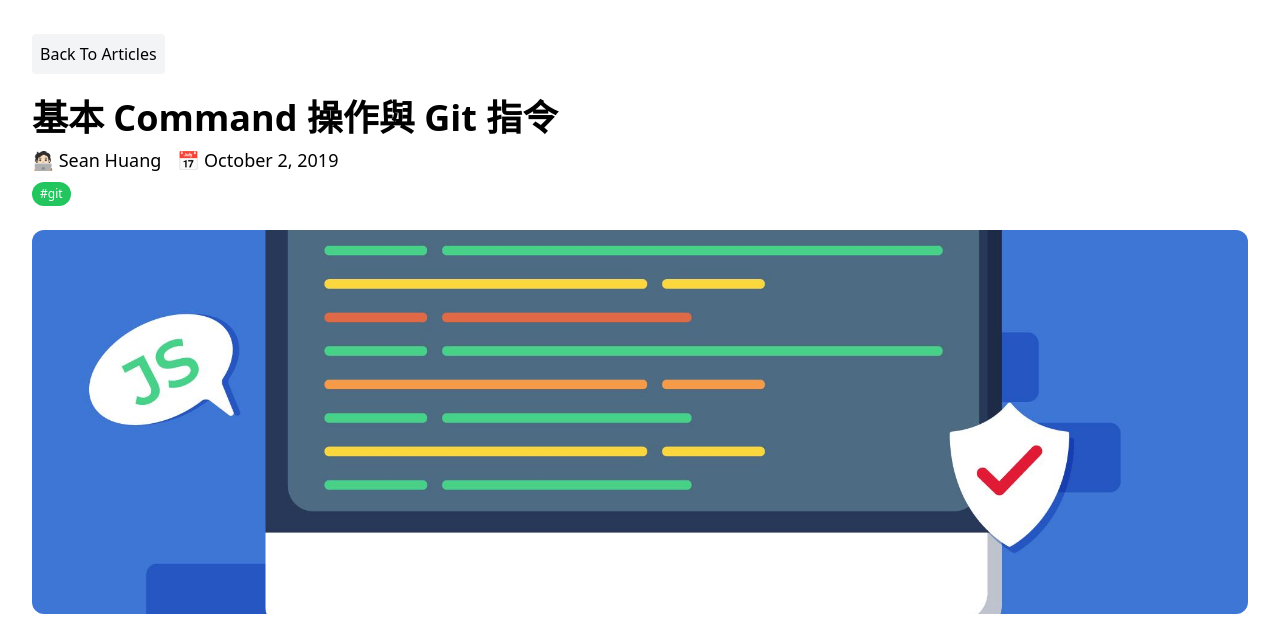
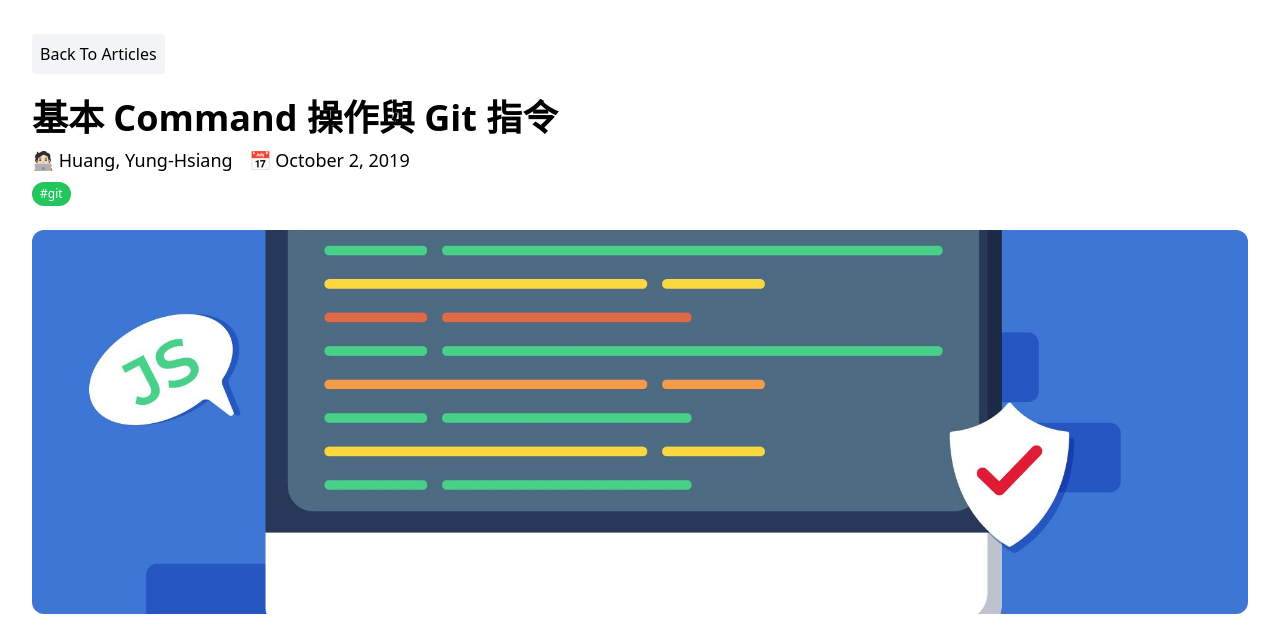
Before and after one commit to castle2668/astro-blog, an Astro site: page /articles/2019-10-02-git-basic-command in a window 1280 px wide. Shown: the part 93-728 px from the top of the page. Built offline with nearby package versions, Linux system fonts and the light colour scheme; Astro itself is replaced by a stand-in of ours.

Commit message:
Update the author of posts written during college

```diff
--- a/src/content/blog/2019-10-02-git-basic-command.md
+++ b/src/content/blog/2019-10-02-git-basic-command.md
@@ -3,7 +3,7 @@ title: "基本 Command 操作與 Git 指令"
 excerpt: "從大二開始接觸前端到現在也快兩年了，途中有煩人的考試，還有充滿雲組員的專題 👻 不過還是陸續學習了 HTML、CSS、jQuery、RWD、JavaScript、Bootstrap，而現在終於要回頭補上 Git 了！雖然目前用 Github Desktop 也可以完成大部分需要的動作，不過 Git 也是遲早要學會的東西，剛好最近的進度告一段落，就順便學個 Git 當作休閒放鬆一下吧。"
 tags: ["git"]
 date: 2019-10-02
-author: "Sean Huang"
+author: "Huang, Yung-Hsiang"
 image: "development.jpg"
 slug: 2019-10-02-git-basic-command
 ---
--- a/src/content/blog/2019-10-05-git-branch.md
+++ b/src/content/blog/2019-10-05-git-branch.md
@@ -3,7 +3,7 @@ title: "Git 分支、標籤、暫存檔案"
 excerpt: "在公司或團隊中，與其他人一起分工工作時，分支 (branch) 是相當重要的觀念喔。"
 tags: ["git"]
 date: 2019-10-05
-author: "Sean Huang"
+author: "Huang, Yung-Hsiang"
 image: "development.jpg"
 slug: 2019-10-05-git-branch
 ---
--- a/src/content/blog/2019-10-08-git-remote-repo.md
+++ b/src/content/blog/2019-10-08-git-remote-repo.md
@@ -3,7 +3,7 @@ title: "Git 同步遠端數據庫"
 excerpt: "使用 Git 與 Github 進行團隊合作時，會利用遠端數據庫做上傳與下載，同時也會出現 Git 衝突，本篇文講解如何處理這些狀況。"
 tags: ["git"]
 date: 2019-10-08
-author: "Sean Huang"
+author: "Huang, Yung-Hsiang"
 image: "development.jpg"
 slug: 2019-10-08-git-remote-repo
 ---
--- a/src/content/blog/2019-10-09-git-command-list.md
+++ b/src/content/blog/2019-10-09-git-command-list.md
@@ -3,7 +3,7 @@ title: "Git 常用指令大全"
 excerpt: "在修習六角學院的 Git 課程後所整理的指令大全，在內容與順序上有做一些調整，方便讓之後使用 Git 的時候能夠做為參考筆記。"
 tags: ["git"]
 date: 2019-10-09
-author: "Sean Huang"
+author: "Huang, Yung-Hsiang"
 image: "development.jpg"
 slug: 2019-10-09-git-command-list
 ---
--- a/src/content/blog/2019-10-10-vue-render.md
+++ b/src/content/blog/2019-10-10-vue-render.md
@@ -3,7 +3,7 @@ title: "Vue.js 呈現資料的幾種方法"
 excerpt: "建立起一個 Vue 的應用程式後，我們有 Mustache、v-html、v-text、v-model 這好幾種不同的語法可以將資料呈現到畫面上，這些方式有什麼差別，使用時又有哪些要注意的地方哩。"
 tags: ["vue"]
 date: 2019-10-10
-author: "Sean Huang"
+author: "Huang, Yung-Hsiang"
 image: "development.jpg"
 slug: 2019-10-10-vue-render
 ---
--- a/src/content/blog/2019-10-13-vue-modifier.md
+++ b/src/content/blog/2019-10-13-vue-modifier.md
@@ -3,7 +3,7 @@ title: "Vue.js Event Modifier"
 excerpt: "在使用 Vue 的 v-on 時可以搭配修飾符，幫助我們加上一些附加作用，而 Vue 幫我們包裝好的修飾符有事件修飾符、按鍵修飾符，與滑鼠修飾符這三種。"
 tags: ["vue"]
 date: 2019-10-13
-author: "Sean Huang"
+author: "Huang, Yung-Hsiang"
 image: "development.jpg"
 slug: 2019-10-13-vue-modifier
 ---
--- a/src/content/blog/2019-10-27-vue-vfor.md
+++ b/src/content/blog/2019-10-27-vue-vfor.md
@@ -3,7 +3,7 @@ title: "Vue.js v-for 使用細節"
 excerpt: "在使用 v-for 時有一些要注意的小地方，事先搞清楚這些觀念，在開發時就不會卡關哩。"
 tags: ["vue"]
 date: 2019-10-27
-author: "Sean Huang"
+author: "Huang, Yung-Hsiang"
 image: "development.jpg"
 slug: 2019-10-27-vue-vfor
 ---
--- a/src/content/blog/2019-10-28-javascript-var-let-const.md
+++ b/src/content/blog/2019-10-28-javascript-var-let-const.md
@@ -3,7 +3,7 @@ title: "JavaScript var & let & const 的特點與差異"
 excerpt: "本篇文章介紹 JavaScript ES6 裡面 let 與 const 的重要觀念，以及使用上的注意事項。"
 tags: ["javascript"]
 date: 2019-10-28
-author: "Sean Huang"
+author: "Huang, Yung-Hsiang"
 image: "javascript.png"
 slug: 2019-10-28-javascript-var-let-const
 ---
--- a/src/content/blog/2019-10-29-learn-git-branching.md
+++ b/src/content/blog/2019-10-29-learn-git-branching.md
@@ -3,7 +3,7 @@ title: "Learn Git Branching - 學習 Git Branch 的小遊戲"
 excerpt: "Learn Git Branching 能幫助 Git 初學者領會 Git 分支背後的強大概念，對於剛開始使用 Git 的人來說，相當適合用來幫助瞭解分支使用上的各種方式。"
 tags: ["git", "nuk"]
 date: 2019-10-29
-author: "Sean Huang"
+author: "Huang, Yung-Hsiang"
 image: "development.jpg"
 slug: 2019-10-29-learn-git-branching
 ---
--- a/src/content/blog/2019-10-31-vue-methods-computed-watch.md
+++ b/src/content/blog/2019-10-31-vue-methods-computed-watch.md
@@ -3,7 +3,7 @@ title: "Vue.js Methods、Computed 與 Watch 的差異"
 excerpt: "在 Vue.js 中 Methods、Computed、Watch 裡面都可以寫函式，這三種屬性有什麼差異呢？"
 tags: ["vue"]
 date: 2019-10-31
-author: "Sean Huang"
+author: "Huang, Yung-Hsiang"
 image: "development.jpg"
 slug: 2019-10-31-vue-methods-computed-watch
 ---
--- a/src/content/blog/2019-11-05-vue-lifecycle.md
+++ b/src/content/blog/2019-11-05-vue-lifecycle.md
@@ -3,7 +3,7 @@ title: "Vue 生命週期 (Lifecycle)"
 excerpt: "本文簡單介紹 Vue 的生命週期，瞭解 Vue 的生命週期對於熟悉 Vue.js 會有很大的幫助。"
 tags: ["vue"]
 date: 2019-11-05
-author: "Sean Huang"
+author: "Huang, Yung-Hsiang"
 image: "development.jpg"
 slug: 2019-11-05-vue-lifecycle
 ---
--- a/src/content/blog/2019-11-12-vue-props.md
+++ b/src/content/blog/2019-11-12-vue-props.md
@@ -3,7 +3,7 @@ title: "Vue.js Props - 由外到內的資料傳遞"
 excerpt: "本篇文章介紹父子元件之間，由外到內的資料傳遞方式 Props。"
 tags: ["vue"]
 date: 2019-11-12
-author: "Sean Huang"
+author: "Huang, Yung-Hsiang"
 image: "development.jpg"
 slug: 2019-11-12-vue-props
 ---
--- a/src/content/blog/2019-11-13-vue-emit.md
+++ b/src/content/blog/2019-11-13-vue-emit.md
@@ -3,7 +3,7 @@ title: "Vue.js 使用 Emit 由內向外傳遞資訊"
 excerpt: "上一篇的 Props 是由外而內傳遞資料，而且要盡量與外層資料斷開關係，而 Emit 則是把資料由內向外傳遞。"
 tags: ["vue"]
 date: 2019-11-13
-author: "Sean Huang"
+author: "Huang, Yung-Hsiang"
 image: "development.jpg"
 slug: 2019-11-13-vue-emit
 ---
--- a/src/content/blog/2019-12-07-vue-filter.md
+++ b/src/content/blog/2019-12-07-vue-filter.md
@@ -3,7 +3,7 @@ title: "Vue.js 使用 Filter 自訂資料呈現格式"
 excerpt: "Vue 提供的 Filter 過濾器可用於自訂畫面資料的呈現格式，如果不是做複雜的資料處理，只是做簡單調整的話，就很適合使用 Filter。"
 tags: ["vue"]
 date: 2019-12-07
-author: "Sean Huang"
+author: "Huang, Yung-Hsiang"
 image: "development.jpg"
 slug: 2019-12-07-vue-filter
 ---
--- a/src/content/blog/2020-01-05-opendata-sdgs.md
+++ b/src/content/blog/2020-01-05-opendata-sdgs.md
@@ -3,7 +3,7 @@ title: "開放資料與 SDG-16"
 excerpt: "本學期的資訊倫理課程，期末報告是去右昌國中成果發表，我的期末提案是開放資料的網頁應用，我打算只講應用方面，技術與原理忽略掉，這樣比較能夠讓國中學生們聽懂。本文內容與成果發表內容相似，主要都是說明開放資料與 SDG-16 的關係。"
 tags: ["nuk", "informationethics", "sdgs", "opendata"]
 date: 2020-01-05
-author: "Sean Huang"
+author: "Huang, Yung-Hsiang"
 image: "development.jpg"
 slug: 2020-01-05-opendata-sdgs
 ---
--- a/src/content/blog/2020-02-20-css-animation-typing.md
+++ b/src/content/blog/2020-02-20-css-animation-typing.md
@@ -3,7 +3,7 @@ title: "透過 CSS Animation 製作打字動畫與閃爍游標"
 excerpt: "本文介紹如何透過 CSS 來製作出打字動畫與閃爍游標，這個效果用在專案上可以添增一些亮點，視覺效果還滿不錯的，一起來試試看吧！"
 tags: ["css"]
 date: 2020-02-20
-author: "Sean Huang"
+author: "Huang, Yung-Hsiang"
 image: "development.jpg"
 slug: 2020-02-20-css-animation-typing
 ---
--- a/src/content/blog/2020-02-27-vuex-store.md
+++ b/src/content/blog/2020-02-27-vuex-store.md
@@ -3,7 +3,7 @@ title: "使用 Vuex 管理資料狀態"
 excerpt: "瞭解 Vue 的指令、元件、路由配置等概念後，我們用 Vue CLI 製作的網站差不多告一段落了！然而 Vue 生態圈還有一個必備技能是 Vuex，我們現在就來把 Vuex 也加入專案，讓我們的資料狀態可以跨元件同步。"
 tags: ["vue", "vuex"]
 date: 2020-02-27
-author: "Sean Huang"
+author: "Huang, Yung-Hsiang"
 image: "development.jpg"
 slug: 2020-02-27-vuex-store
 ---
--- a/src/content/blog/2020-03-13-vuex-module.md
+++ b/src/content/blog/2020-03-13-vuex-module.md
@@ -3,7 +3,7 @@ title: "使用 Vuex 模組化管理資料"
 excerpt: "本文延續上篇的 Vuex 基礎入門文章，將介紹該如何透過 Vuex 管理專案的元件與資料狀態，也會介紹如何將 Store 的資料模組化，以減少專案程式碼的重複性，並提升程式碼的可讀性。"
 tags: ["vue", "vuex"]
 date: 2020-03-13
-author: "Sean Huang"
+author: "Huang, Yung-Hsiang"
 image: "development.jpg"
 slug: 2020-03-13-vuex-module
 ---
```
